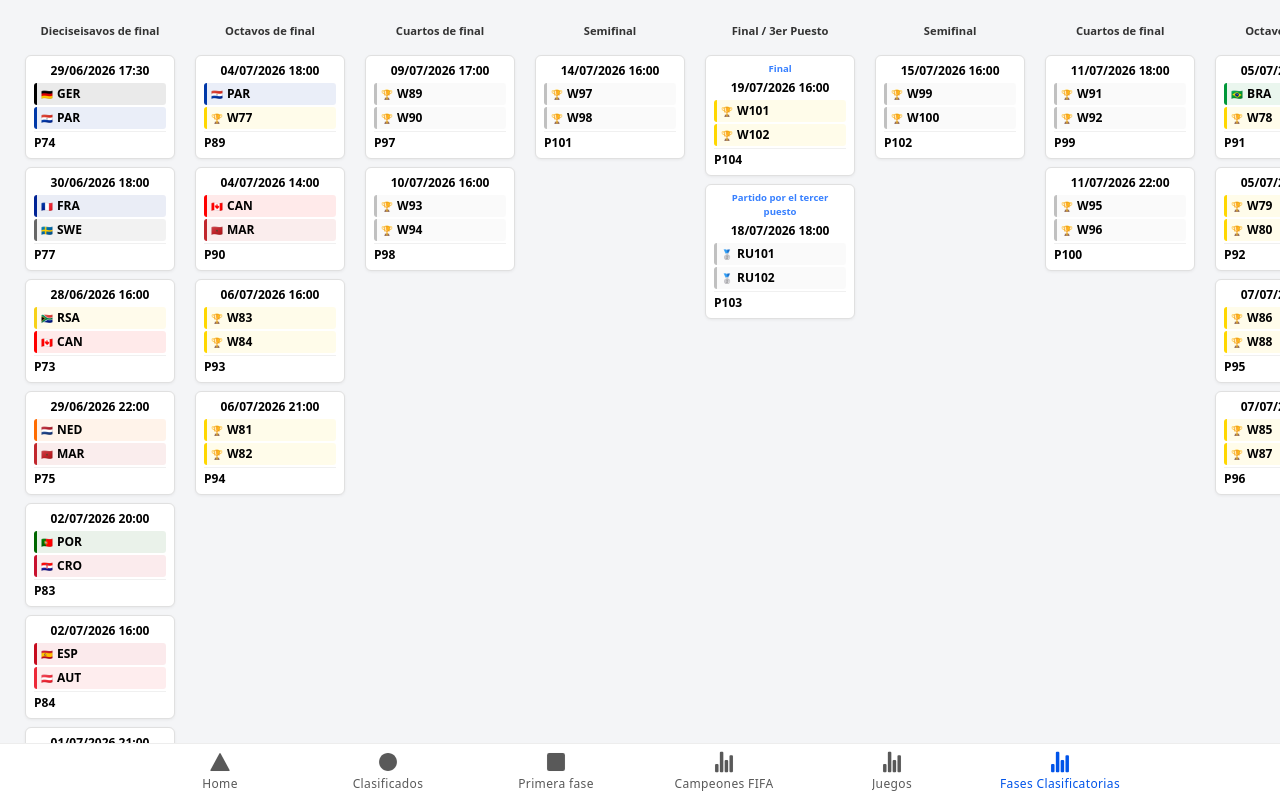
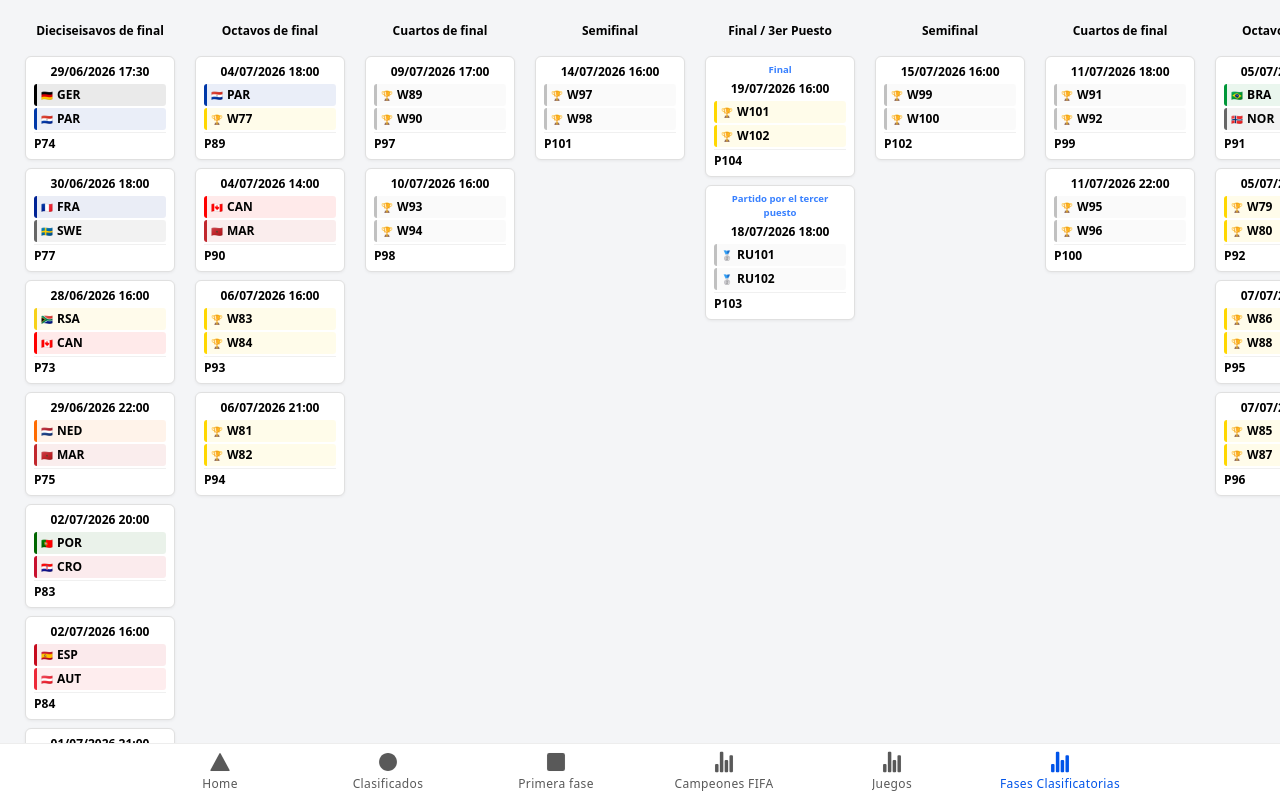
Before and after one commit to moleculax/fifaproapp, a React (Vite) app: page /clasificados2fase in a window 1280 px wide. Built offline with nearby package versions, Linux system fonts and the light colour scheme.

Commit message:
fifaproapp revision

```diff
--- a/src/components/clasificados/BracketTorneo.tsx
+++ b/src/components/clasificados/BracketTorneo.tsx
@@ -208,7 +208,7 @@ const datosTorneo: EstructuraTorneo = {
         {
             ronda: "Octavos de final",
             partidos: [
-                { id: "P91", equipo1: "BRA", equipo2: "W78", fecha: "05/07/2026 17:00" },
+                { id: "P91", equipo1: "BRA", equipo2: "NOR", fecha: "05/07/2026 17:00" },
                 { id: "P92", equipo1: "W79", equipo2: "W80", fecha: "05/07/2026 21:00" },
                 { id: "P95", equipo1: "W86", equipo2: "W88", fecha: "07/07/2026 13:00" },
                 { id: "P96", equipo1: "W85", equipo2: "W87", fecha: "07/07/2026 17:00" }
@@ -278,8 +278,10 @@ const BracketTorneo: React.FC = () => {
                             gap: '4px'
                         }}
                     >
-                        <div style={{ textAlign: 'center', marginBottom: '8px', position: 'sticky', top: 0, backgroundColor: '#f4f5f7', zIndex: 1, padding: '4px 0' }}>
-                            <h3 style={{ margin: 0, fontSize: '0.7rem', fontWeight: '600', color: '#333' }}>
+                        <div style={{ textAlign: 'center', marginBottom: '8px', position: 'sticky',
+                            top: 0, backgroundColor: '#f4f5f7', zIndex: 1, padding: '4px 0' }}>
+                            <h3 style={{ margin: 0, fontSize: 12,
+                                fontWeight: "bold", color: '#000' }}>
                                 {columna.ronda}
                             </h3>
                         </div>
```
